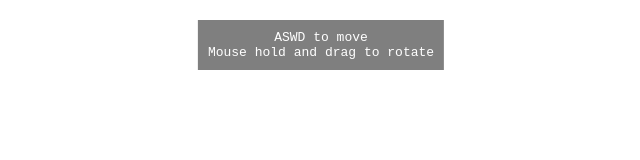
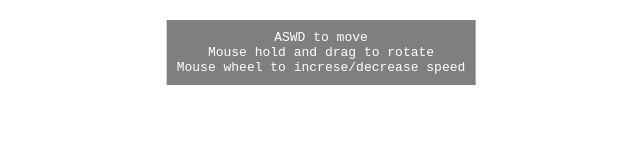
Before and after one commit to bytezeroseven/THREE.FlyControls2, a plain HTML site: page index.html in a window 1280 px wide. Shown: the whole page, without its empty margins (319-959 px from the left). Drawn offline with nearby package versions, Linux system fonts and the light colour scheme.

Commit message:
Update index.html

```diff
--- a/index.html
+++ b/index.html
@@ -28,7 +28,8 @@
 	<canvas id="canvas"></canvas>
 	<div id="info">
 		ASWD to move<br>
-		Mouse hold and drag to rotate
+		Mouse hold and drag to rotate<br>
+		Mouse wheel to increse/decrease speed
 	</div>
 	<script type="text/javascript" src="https://threejs.org/build/three.min.js"></script>
 	<script type="text/javascript" src="THREE.FlyControls2.js"></script>
```
